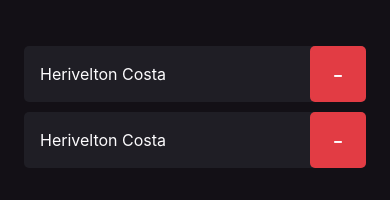
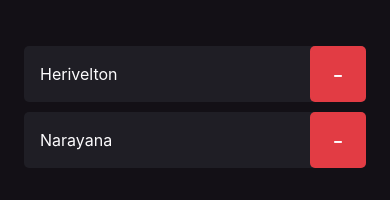
Before and after one commit to hinname/imhere, a React Native app: screen / in a window 390 px wide. Shown: the part 215-415 px from the top of the page. Built offline with nearby package versions, Linux system fonts and the light colour scheme.

Commit message:
participant name prop

```diff
--- a/src/components/Participant/index.tsx
+++ b/src/components/Participant/index.tsx
@@ -2,10 +2,14 @@ import { View, Text, TouchableOpacity } from "react-native";
 
 import { styles } from './styles';
 
-export default function Participant() {
+type Props = {
+  name: string;
+}
+
+export default function Participant(props: Props) {
   return (
     <View style={styles.container}>
-      <Text style={styles.participantName}>Herivelton Costa</Text>
+      <Text style={styles.participantName}>{props.name}</Text>
 
       <TouchableOpacity style={styles.button}>
           <Text style={styles.buttonText}>-</Text>
--- a/src/screens/Home/Index.tsx
+++ b/src/screens/Home/Index.tsx
@@ -25,8 +25,8 @@ export default function Home() {
           <Text style={styles.buttonText}>+</Text>
         </TouchableOpacity>
       </View>
-      <Participant />
-      <Participant />
+      <Participant name='Herivelton' />
+      <Participant name='Narayana' />
       <StatusBar style="light" />
     </View>
   );
```
